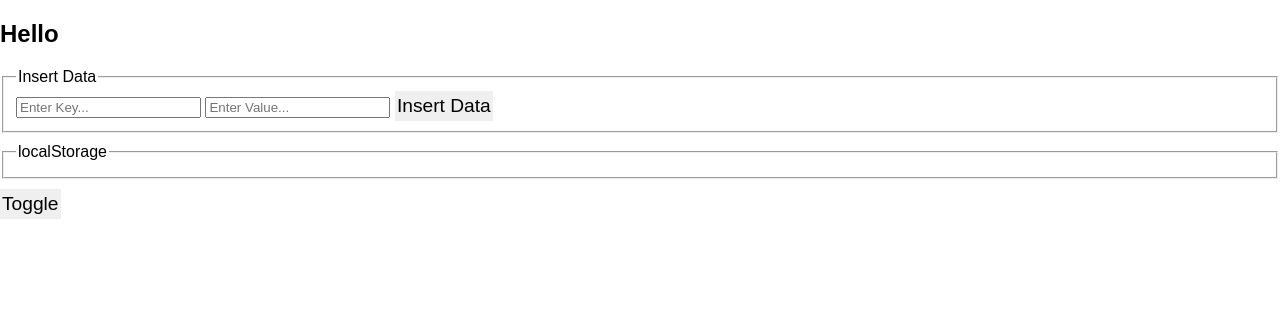
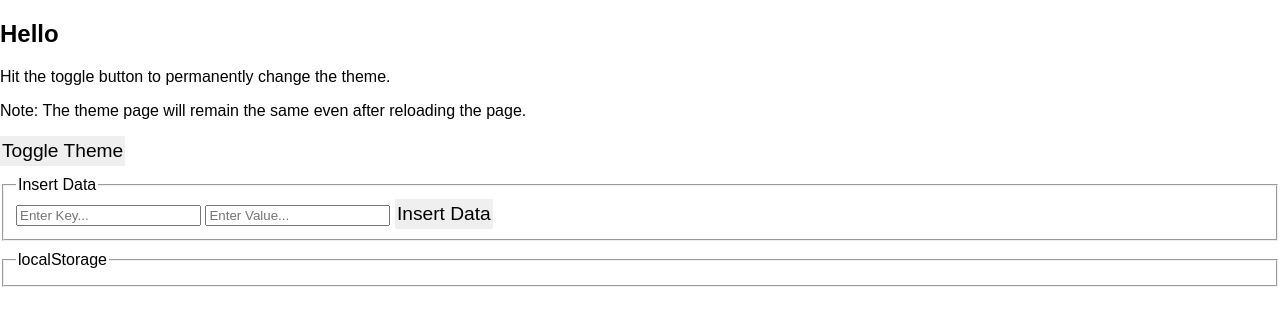
Before and after one commit to AbidAlWassie/JavaScript-Permanent-Theme-Toggle, a plain HTML site: page localStorage/index.html in a window 1280 px wide. Drawn offline with Linux system fonts and the light colour scheme.

Commit message:
made things cleaner

```diff
--- a/localStorage/css/styles.css
+++ b/localStorage/css/styles.css
@@ -34,6 +34,10 @@ button {
 }
 
 fieldset {
+  margin-bottom: 10px;
+}
+
+.toggleBtn {
   margin-bottom: 10px;
 }
 
--- a/localStorage/index.html
+++ b/localStorage/index.html
@@ -13,6 +13,11 @@
 </head>
 <body>
   <h2>Hello</h2>
+  <p>Hit the toggle button to permanently change the theme.</p>
+  <p>Note: The theme page will remain the same even after reloading the page.</p>
+
+  <button id="toggleBtn" class="toggleBtn">Toggle Theme</button>
+
 
   <fieldset>
     <legend>Insert Data</legend>
@@ -27,7 +32,6 @@
     <div id="output"></div>
   </fieldset>
 
-  <button id="toggleBtn">Toggle</button>
 
   <!-- <div class="toggleBtn">
     <label class="toggle" for="toggleBtn">
--- a/localStorage/js/script.js
+++ b/localStorage/js/script.js
@@ -3,8 +3,6 @@ window.onload = function() {
   const inputValue = document.getElementById("inputValue");
   const btnInsert = document.getElementById("btnInsert");
   const output = document.getElementById("output");
-
-
 
 
   btnInsert.onclick = function () {
@@ -40,7 +38,7 @@ window.onload = function() {
     }
   }
 
-  console.log(html);
+  // console.log(html);
   // console.log(toggleBtn);
 
 }
```
